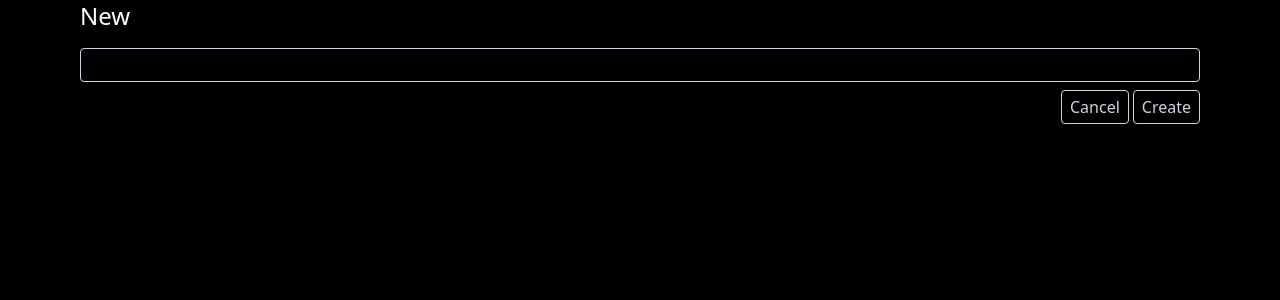
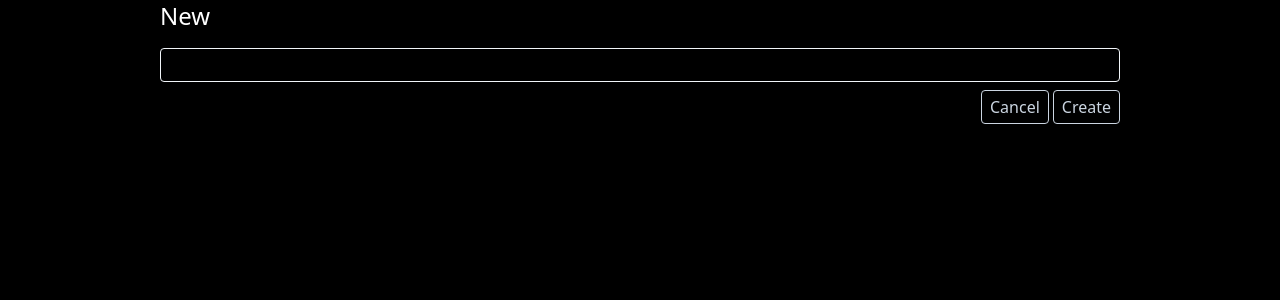
Before and after one commit to JuanMosquela/todo-app-next, a Next.js app: page /create-todo in a window 1280 px wide. Shown: the top 300 px of the page. Built offline with nearby package versions, Linux system fonts and the light colour scheme.

Commit message:
moved revalidate path

```diff
--- a/app/create-todo/page.tsx
+++ b/app/create-todo/page.tsx
@@ -7,23 +7,24 @@ import { revalidatePath } from "next/cache";
 async function createTodo(data: FormData) {
   "use server";
   connectToDB();
-  revalidatePath("/");
   const title = data.get("title")?.valueOf();
   if (typeof title !== "string" || title.length === 0) {
     throw new Error("Invalid Title");
   }
   await new Todo({ title }).save();
+  revalidatePath("/");
   redirect("/");
 }
 
 export default function Page() {
   return (
-    <>
+    <section className="px-20">
       <header className="flex justify-between items-center mb-4">
         <h1 className="text-2xl text-white">New</h1>
       </header>
       <form action={createTodo} className="flex gap-2 flex-col">
         <input
+          autoFocus={true}
           type="text"
           name="title"
           className="border border-slate-300 bg-transparent rounded px-2 py-1 outline-none focus-within:border-slate-100 text-white"
@@ -43,6 +44,6 @@ export default function Page() {
           </button>
         </div>
       </form>
-    </>
+    </section>
   );
 }
```
